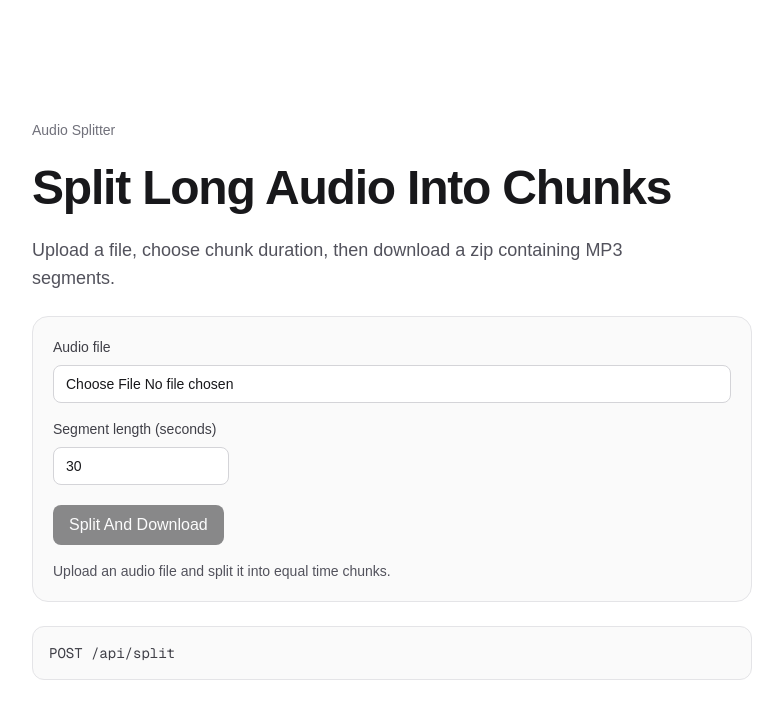
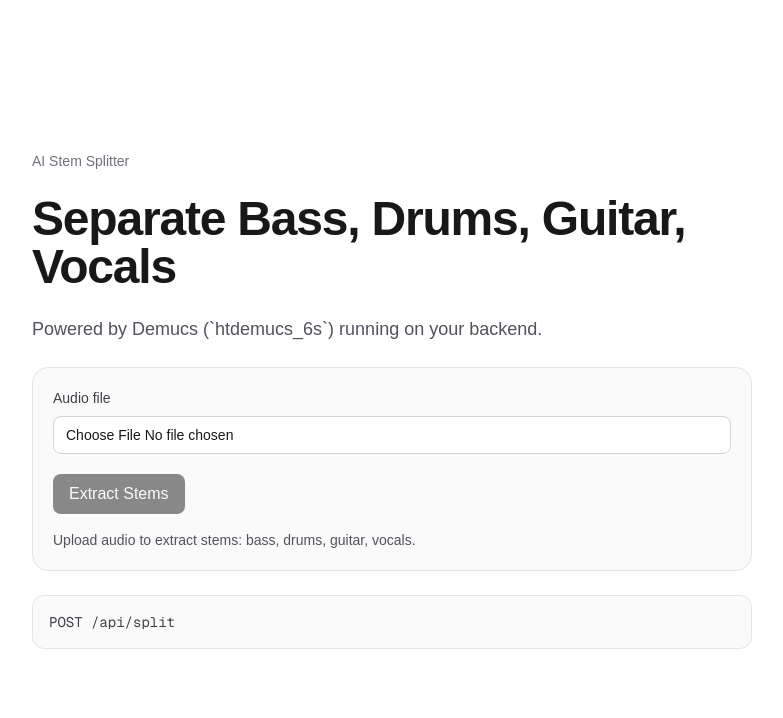
Before and after one commit to suhanstha09/audio_splitter, a Next.js app: page / in a window 1280 px wide. Shown: the top 718 px of the page, without its empty margins (248-1031 px from the left). Built offline with nearby package versions, Linux system fonts and the light colour scheme.

Commit message:
feat: update audio splitting interface to focus on stem extraction and improve user messaging

```diff
--- a/src/app/page.tsx
+++ b/src/app/page.tsx
@@ -1,6 +1,6 @@
 "use client";
 
-import { FormEvent, useMemo, useState } from "react";
+import { FormEvent, useState } from "react";
 
 type Status =
   | { type: "idle"; message: string }
@@ -8,20 +8,12 @@ type Status =
   | { type: "success"; message: string }
   | { type: "error"; message: string };
 
-const MIN_SEGMENT_SECONDS = 5;
-const MAX_SEGMENT_SECONDS = 60 * 30;
-
 export default function Home() {
   const [file, setFile] = useState<File | null>(null);
-  const [segmentSeconds, setSegmentSeconds] = useState(30);
   const [status, setStatus] = useState<Status>({
     type: "idle",
-    message: "Upload an audio file and split it into equal time chunks.",
+    message: "Upload audio to extract stems: bass, drums, guitar, vocals.",
   });
-
-  const canSubmit = useMemo(() => {
-    return file !== null && segmentSeconds >= MIN_SEGMENT_SECONDS && segmentSeconds <= MAX_SEGMENT_SECONDS;
-  }, [file, segmentSeconds]);
 
   async function handleSubmit(event: FormEvent<HTMLFormElement>) {
     event.preventDefault();
@@ -31,12 +23,14 @@ export default function Home() {
       return;
     }
 
-    setStatus({ type: "working", message: "Splitting audio. This can take a few moments." });
+    setStatus({
+      type: "working",
+      message: "Separating stems with Demucs. This can take up to a few minutes.",
+    });
 
     try {
       const formData = new FormData();
       formData.append("file", file);
-      formData.append("segmentSeconds", String(segmentSeconds));
 
       const response = await fetch("/api/split", {
         method: "POST",
@@ -44,14 +38,16 @@ export default function Home() {
       });
 
       if (!response.ok) {
-        const data = (await response.json().catch(() => null)) as { error?: string } | null;
-        throw new Error(data?.error ?? "Split request failed.");
+        const data = (await response.json().catch(() => null)) as
+          | { error?: string; detail?: string }
+          | null;
+        throw new Error(data?.detail ?? data?.error ?? "Stem separation request failed.");
       }
 
       const blob = await response.blob();
       const href = URL.createObjectURL(blob);
       const downloadAnchor = document.createElement("a");
-      const defaultName = `${file.name.replace(/\.[^/.]+$/, "") || "audio"}-chunks.zip`;
+      const defaultName = `${file.name.replace(/\.[^/.]+$/, "") || "audio"}-stems.zip`;
       const contentDisposition = response.headers.get("Content-Disposition");
       const serverFileName = contentDisposition?.match(/filename="?([^";]+)"?/)?.[1];
 
@@ -62,21 +58,24 @@ export default function Home() {
       document.body.removeChild(downloadAnchor);
       URL.revokeObjectURL(href);
 
-      setStatus({ type: "success", message: "Done. Your split audio zip has been downloaded." });
+      setStatus({
+        type: "success",
+        message: "Done. Downloaded zip includes bass, drums, guitar, and vocals stems.",
+      });
     } catch (error) {
-      const message = error instanceof Error ? error.message : "Split failed unexpectedly.";
+      const message = error instanceof Error ? error.message : "Stem separation failed unexpectedly.";
       setStatus({ type: "error", message });
     }
   }
 
   return (
     <main className="mx-auto flex min-h-screen w-full max-w-3xl flex-col justify-center gap-6 px-6 py-16">
-      <p className="text-sm font-medium text-zinc-500 dark:text-zinc-400">Audio Splitter</p>
+      <p className="text-sm font-medium text-zinc-500 dark:text-zinc-400">AI Stem Splitter</p>
       <h1 className="text-4xl font-bold tracking-tight text-zinc-900 dark:text-zinc-100 sm:text-5xl">
-        Split Long Audio Into Chunks
+        Separate Bass, Drums, Guitar, Vocals
       </h1>
       <p className="max-w-2xl text-lg text-zinc-600 dark:text-zinc-300">
-        Upload a file, choose chunk duration, then download a zip containing MP3 segments.
+        Powered by Demucs (`htdemucs_6s`) running on your backend.
       </p>
 
       <form
@@ -93,24 +92,12 @@ export default function Home() {
           />
         </label>
 
-        <label className="flex flex-col gap-2 text-sm text-zinc-700 dark:text-zinc-200">
-          Segment length (seconds)
-          <input
-            type="number"
-            min={MIN_SEGMENT_SECONDS}
-            max={MAX_SEGMENT_SECONDS}
-            value={segmentSeconds}
-            onChange={(event) => setSegmentSeconds(Number(event.currentTarget.value))}
-            className="w-44 rounded-lg border border-zinc-300 bg-white px-3 py-2 text-zinc-900 dark:border-zinc-600 dark:bg-zinc-800 dark:text-zinc-100"
-          />
-        </label>
-
         <button
           type="submit"
-          disabled={!canSubmit || status.type === "working"}
+          disabled={!file || status.type === "working"}
           className="mt-1 w-fit rounded-lg bg-zinc-900 px-4 py-2 font-medium text-white disabled:cursor-not-allowed disabled:opacity-50 dark:bg-zinc-100 dark:text-zinc-900"
         >
-          {status.type === "working" ? "Splitting..." : "Split And Download"}
+          {status.type === "working" ? "Separating..." : "Extract Stems"}
         </button>
 
         <p
```
